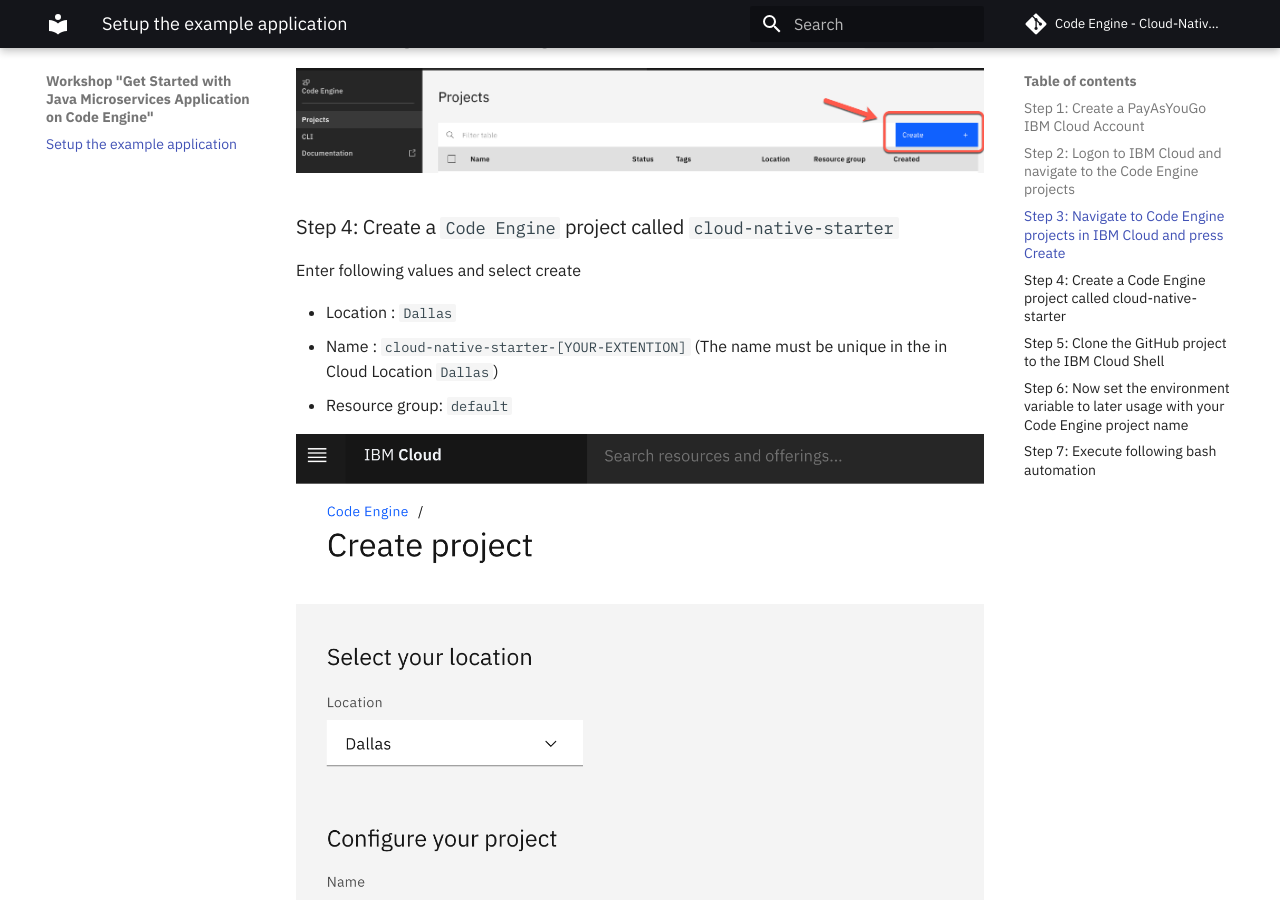
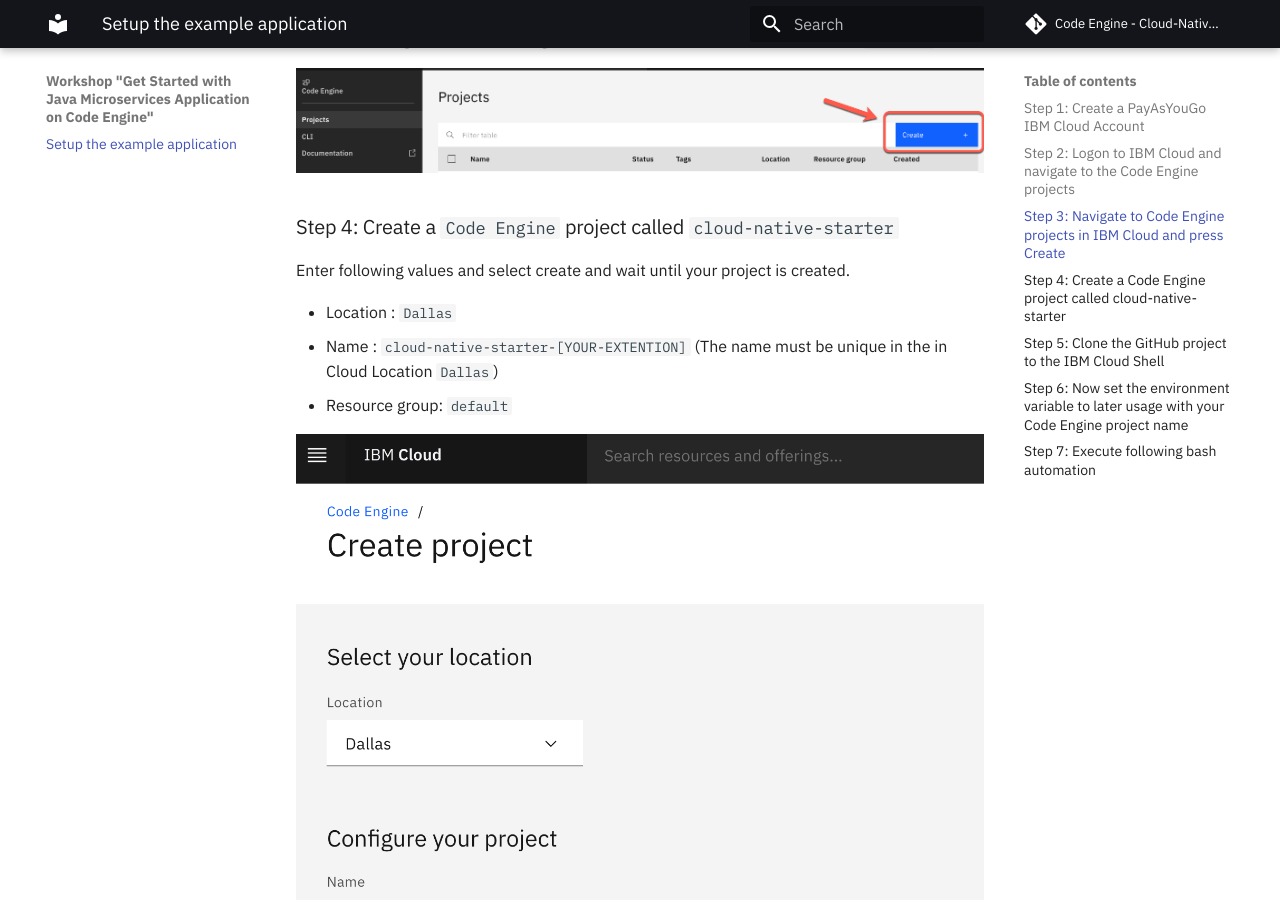
Before and after one commit to thomassuedbroecker/ce-cns-problem, an MkDocs documentation site: the page built from documentation/setup-example.md, in a window 1280 px wide and 900 px high, scrolled down 422 px. Built offline with MkDocs 1.6.1 and Material for MkDocs 9.7.7, drawn with Linux system fonts in a browser that asks for light colours; comment, search, counter and statistics services are not loaded.

Commit message:
update documentation

```diff
--- a/documentation/setup-example.md
+++ b/documentation/setup-example.md
@@ -18,7 +18,7 @@
 
 ### Step 4: Create a `Code Engine` project called `cloud-native-starter`
 
-Enter following values and select create
+Enter following values and select create and wait until your project is created.
 
 * Location      : `Dallas`
 * Name          : `cloud-native-starter-[YOUR-EXTENTION]` (The name must be unique in the in Cloud Location `Dallas`)
```
